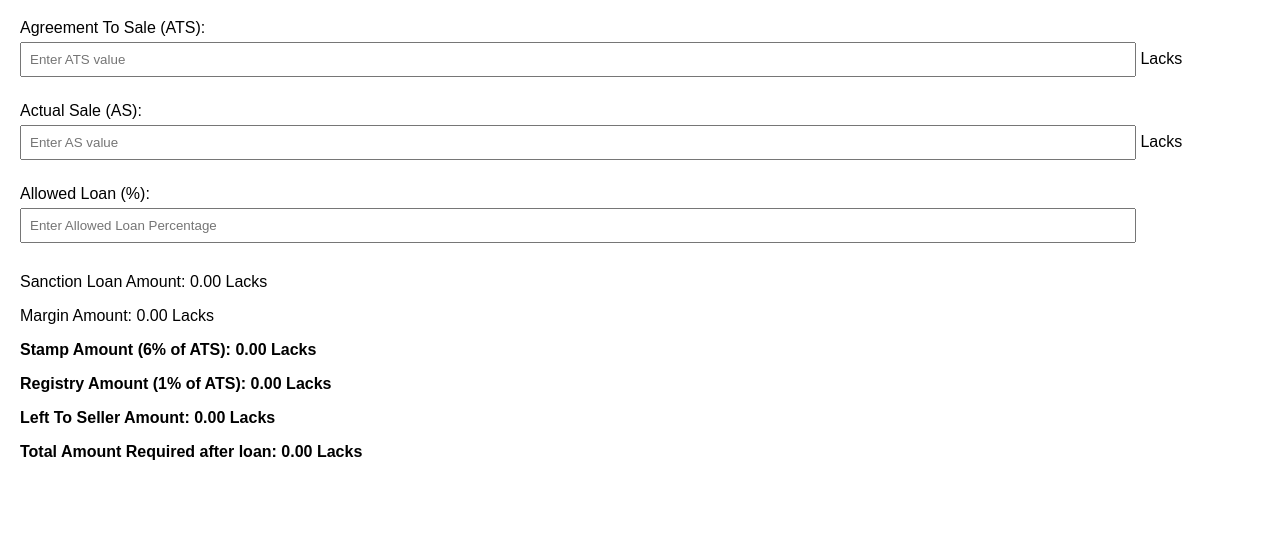
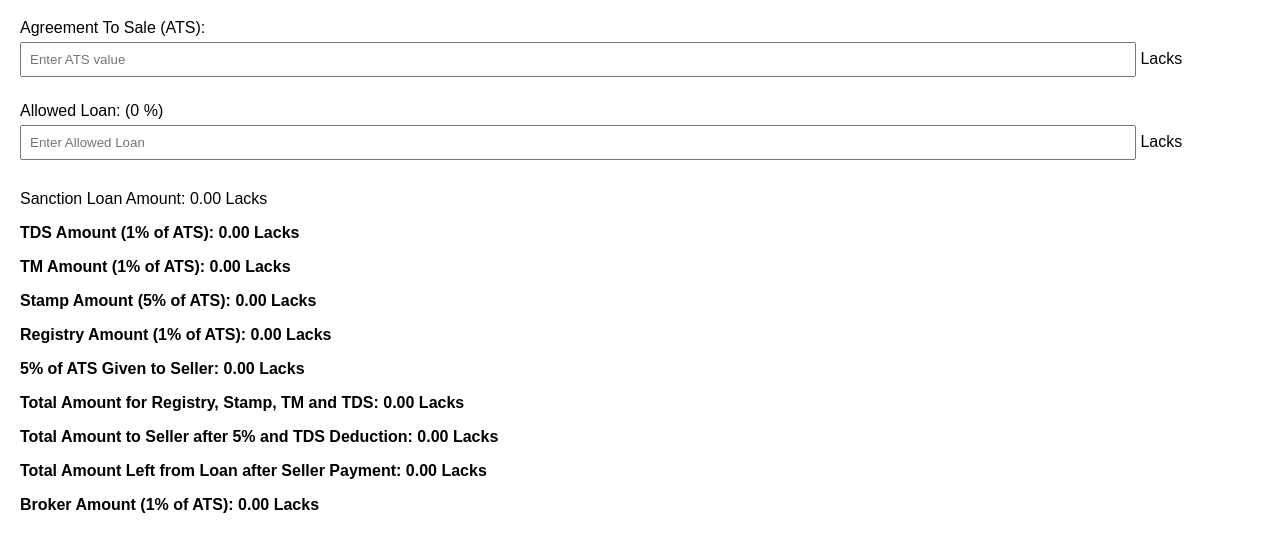
Before and after one commit to prdentalcare/loan-calculator, a plain HTML site: page index.html in a window 1280 px wide. Shown: the part 61-612 px from the top of the page. Drawn offline with Linux system fonts and the light colour scheme.

Commit message:
Update index.html

```diff
--- a/index.html
+++ b/index.html
@@ -32,24 +32,33 @@
   <script>
     function calculateValues() {
       const ats = parseFloat(document.getElementById('ats').value) || 0;
-      const as = parseFloat(document.getElementById('as').value) || 0;
       const allowedLoan = parseFloat(document.getElementById('allowedLoan').value) || 0;
+      const allowedLoanPercentage = (allowedLoan / ats) * 100;
 
       // Calculations
-      const sanctionedLoan = (ats * allowedLoan) / 100;
-      const marginAmount = ((100 - allowedLoan) * ats) / 100;
-      const stampAmount = (6 / 100) * ats;
+      const sanctionedLoan = (ats * allowedLoanPercentage) / 100;
+      const tmAmount = (1 / 100) * ats;
+      const stampAmount = (5 / 100) * ats;
       const registryAmount = (1 / 100) * ats;
-      const leftAmount = as - sanctionedLoan;
-      const totalAmount = stampAmount + registryAmount + leftAmount;
+      const tdsAmount = (1 / 100) * ats;
+      const seller5Percent = (5 / 100) * ats;
+      const amountToSeller = ats - seller5Percent - tdsAmount;
+      const brokerAmount = (1 / 100) * ats;
+      const fundsAfterSeller = sanctionedLoan - (ats - seller5Percent);
+      const totalRegistryStampTmTds = registryAmount + stampAmount + tmAmount + tdsAmount;
 
       // Display Results
+      document.getElementById('allowedLoanPercentage').innerText = allowedLoanPercentage.toFixed(2);
       document.getElementById('sanctionedLoan').innerText = sanctionedLoan.toFixed(2);
-      document.getElementById('marginAmount').innerText = marginAmount.toFixed(2);
+      document.getElementById('tdsAmount').innerText = tdsAmount.toFixed(2);
+      document.getElementById('tmAmount').innerText = tmAmount.toFixed(2);
       document.getElementById('stampAmount').innerText = stampAmount.toFixed(2);
       document.getElementById('registryAmount').innerText = registryAmount.toFixed(2);
-      document.getElementById('leftAmount').innerText = leftAmount.toFixed(2);
-      document.getElementById('totalAmount').innerText = totalAmount.toFixed(2);
+      document.getElementById('seller5Percent').innerText = seller5Percent.toFixed(2);
+      document.getElementById('amountToSeller').innerText = amountToSeller.toFixed(2);
+      document.getElementById('fundsAfterSeller').innerText = fundsAfterSeller.toFixed(2);
+      document.getElementById('brokerAmount').innerText = brokerAmount.toFixed(2);
+      document.getElementById('totalRegistryStampTmTds').innerText = totalRegistryStampTmTds.toFixed(2);
     }
   </script>
 </head>
@@ -60,22 +69,22 @@
     <input type="number" id="ats" placeholder="Enter ATS value" oninput="calculateValues()" /> Lacks
   </div>
   <div class="form-group">
-    <label for="as">Actual Sale (AS):</label>
-    <input type="number" id="as" placeholder="Enter AS value" oninput="calculateValues()" /> Lacks
-  </div>
-  <div class="form-group">
-    <label for="allowedLoan">Allowed Loan (%):</label>
-    <input type="number" id="allowedLoan" placeholder="Enter Allowed Loan Percentage" oninput="calculateValues()" />
+    <label for="allowedLoan">Allowed Loan: (<span id="allowedLoanPercentage">0</span> %)</label>
+    <input type="number" id="allowedLoan" placeholder="Enter Allowed Loan" oninput="calculateValues()" /> Lacks
   </div>
 
   <div class="result">
     <p>Sanction Loan Amount: <span id="sanctionedLoan">0.00</span> Lacks</p>
-    <p>Margin Amount: <span id="marginAmount">0.00</span> Lacks</p>
     <div class="imp_result">
-        <p>Stamp Amount (6% of ATS): <span id="stampAmount">0.00</span> Lacks</p>
-        <p>Registry Amount (1% of ATS): <span id="registryAmount">0.00</span> Lacks</p>
-        <p>Left To Seller Amount: <span id="leftAmount">0.00</span> Lacks</p>
-        <p>Total Amount Required after loan: <span id="totalAmount">0.00</span> Lacks</p>
+      <p>TDS Amount (1% of ATS): <span id="tdsAmount">0.00</span> Lacks</p>
+      <p>TM Amount (1% of ATS): <span id="tmAmount">0.00</span> Lacks</p>
+      <p>Stamp Amount (5% of ATS): <span id="stampAmount">0.00</span> Lacks</p>
+      <p>Registry Amount (1% of ATS): <span id="registryAmount">0.00</span> Lacks</p>
+      <p>5% of ATS Given to Seller: <span id="seller5Percent">0.00</span> Lacks</p>
+      <p>Total Amount for Registry, Stamp, TM and TDS: <span id="totalRegistryStampTmTds">0.00</span> Lacks</p>
+      <p>Total Amount to Seller after 5% and TDS Deduction: <span id="amountToSeller">0.00</span> Lacks</p>
+      <p>Total Amount Left from Loan after Seller Payment: <span id="fundsAfterSeller">0.00</span> Lacks</p>
+      <p>Broker Amount (1% of ATS): <span id="brokerAmount">0.00</span> Lacks</p>
     </div>
   </div>
 </body>
```
